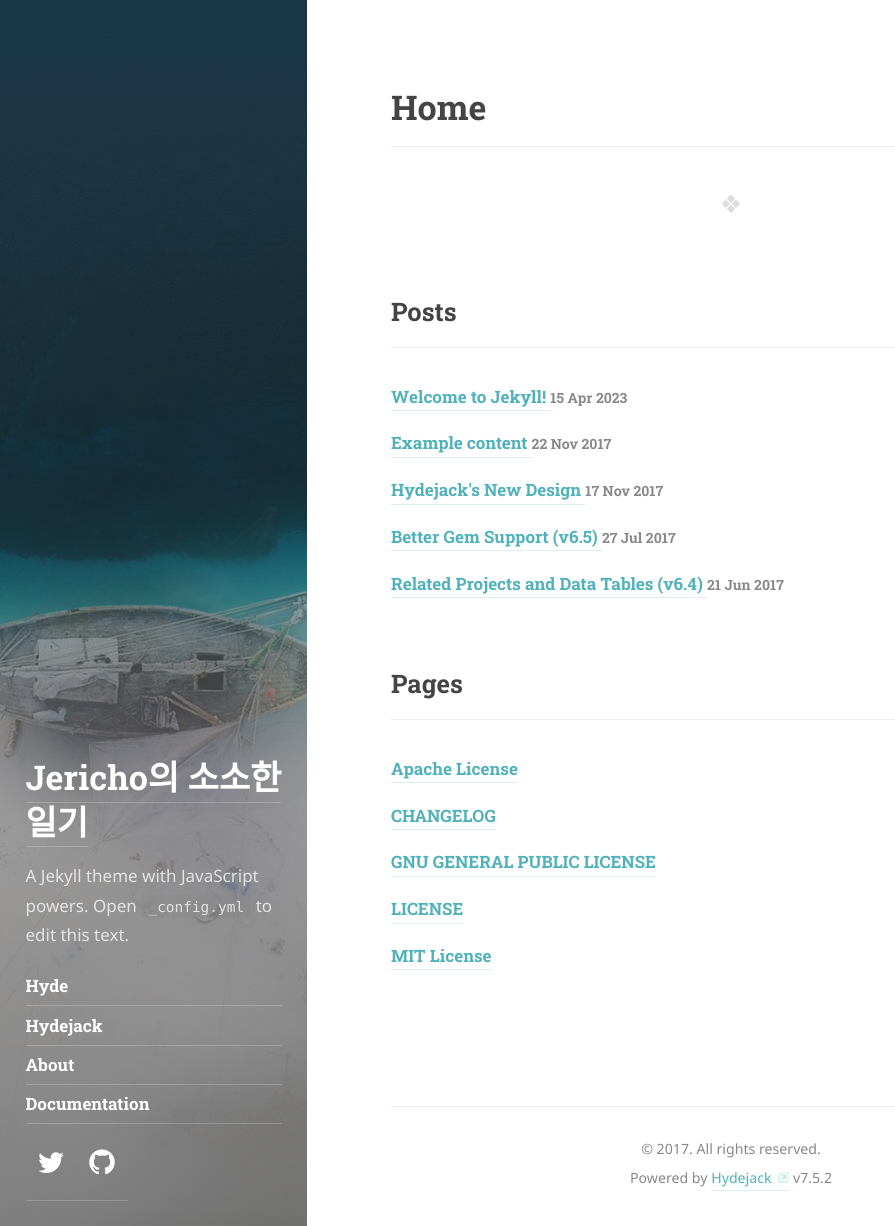
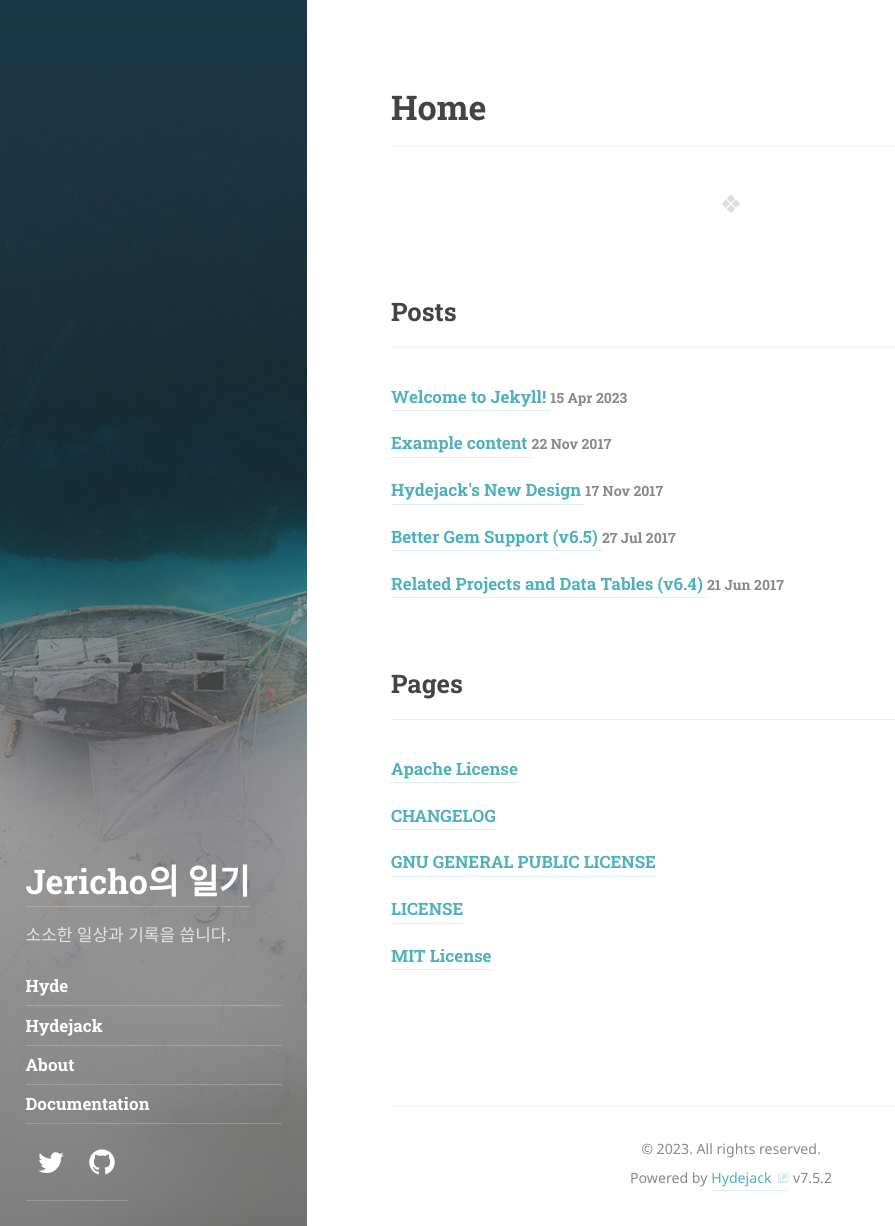
Before and after one commit to DevJericho/DevJericho.github.io, a Jekyll site: the page built from index.markdown, in a window 1280 px wide and 1226 px high. Shown: the whole window, without its empty margins (0-895 px from the left). Built offline with Jekyll 4.4.1, drawn with Linux system fonts in a browser that asks for light colours; some web fonts are replaced; the list of posts is cut into pages by our own code.

Commit message:
change word

```diff
--- a/_config.yml
+++ b/_config.yml
@@ -22,19 +22,18 @@ baseurl:               ''
 lang:                  en
 
 # The title of your blog. Used in the sidebar and the browser tab.
-title:                 Jericho의 소소한 일기
+title:                 Jericho의 일기
 
 # A short description (~150 chars) of the page used for the meta description tag.
 # Can use markdown, but no more than one paragraph (enforced by `>`)
 description:           >
-  A Jekyll theme with JavaScript powers. "Best Theme by a Mile".
+  cript powers. "Best Theme by a Mile".
   Combines the best of static sites and modern web apps.
   Open `_config.yml` to edit this text.
 
 # A shorter description for the sidebar.
 tagline:               >
-  A Jekyll theme with JavaScript powers.
-  Open `_config.yml` to edit this text.
+  소소한 일상과 기록을 씁니다.
 
 # A list of keywords for your blog
 keywords:              []
@@ -51,7 +50,7 @@ author:
   # twitter:             <username>
 
 # This text will appear in a `<small>` tag in the footer of every page.
-copyright:             © 2017. All rights reserved.
+copyright:             © 2023. All rights reserved.
 
 # Add links to the footer.
 # Typically you'll want to link to your impress, cookies or privacy policy, etc.
@@ -229,7 +228,7 @@ plugins:
 #   name:                <firstname> <lastname>
 #   links:
 #     - https://twitter.com/<username>
-#     - https://github.com/<username>
+#      - https://github.com/<Devjericho>
 
 
 # Other Plugins
```
Also changed, not shown: Gemfile.lock (added).
